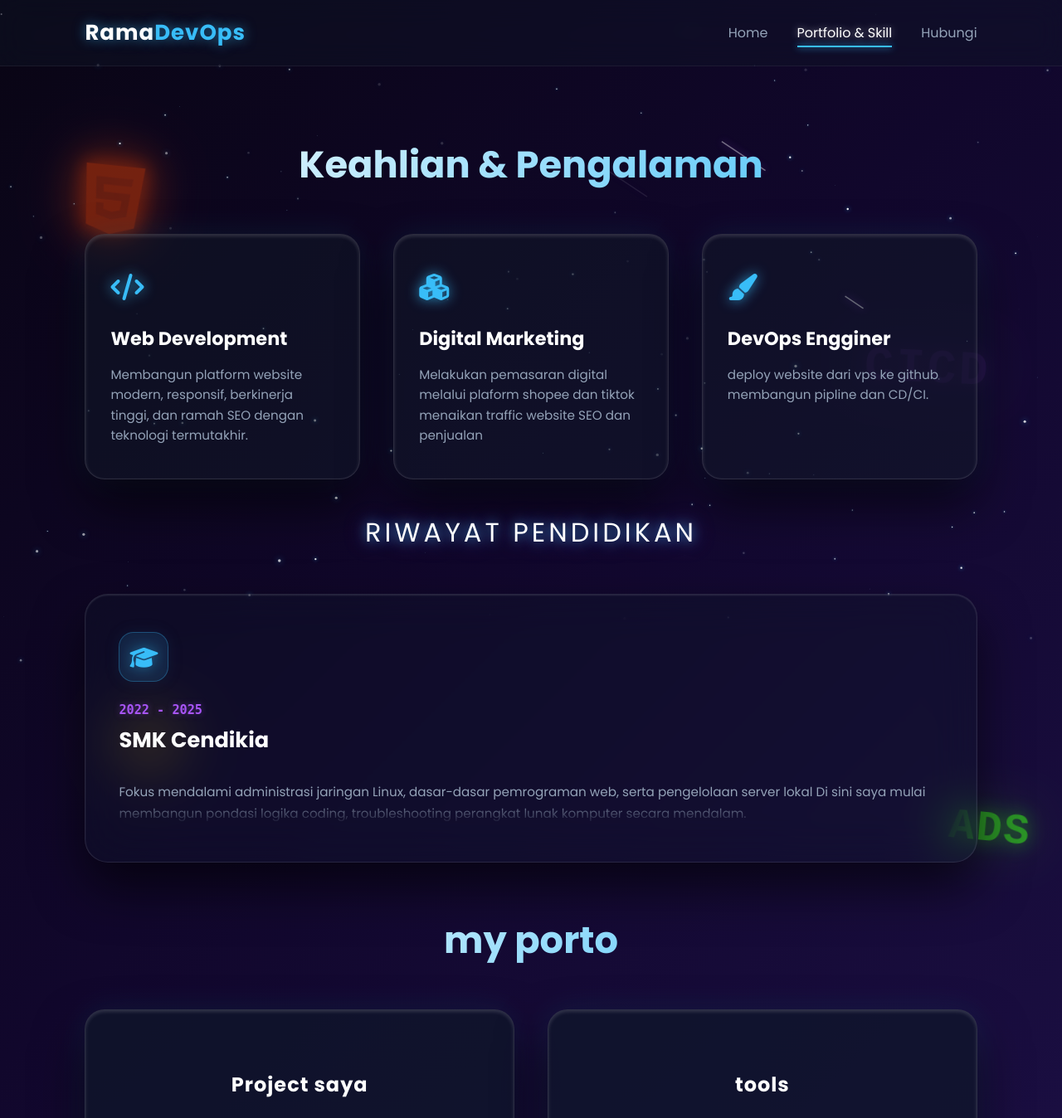
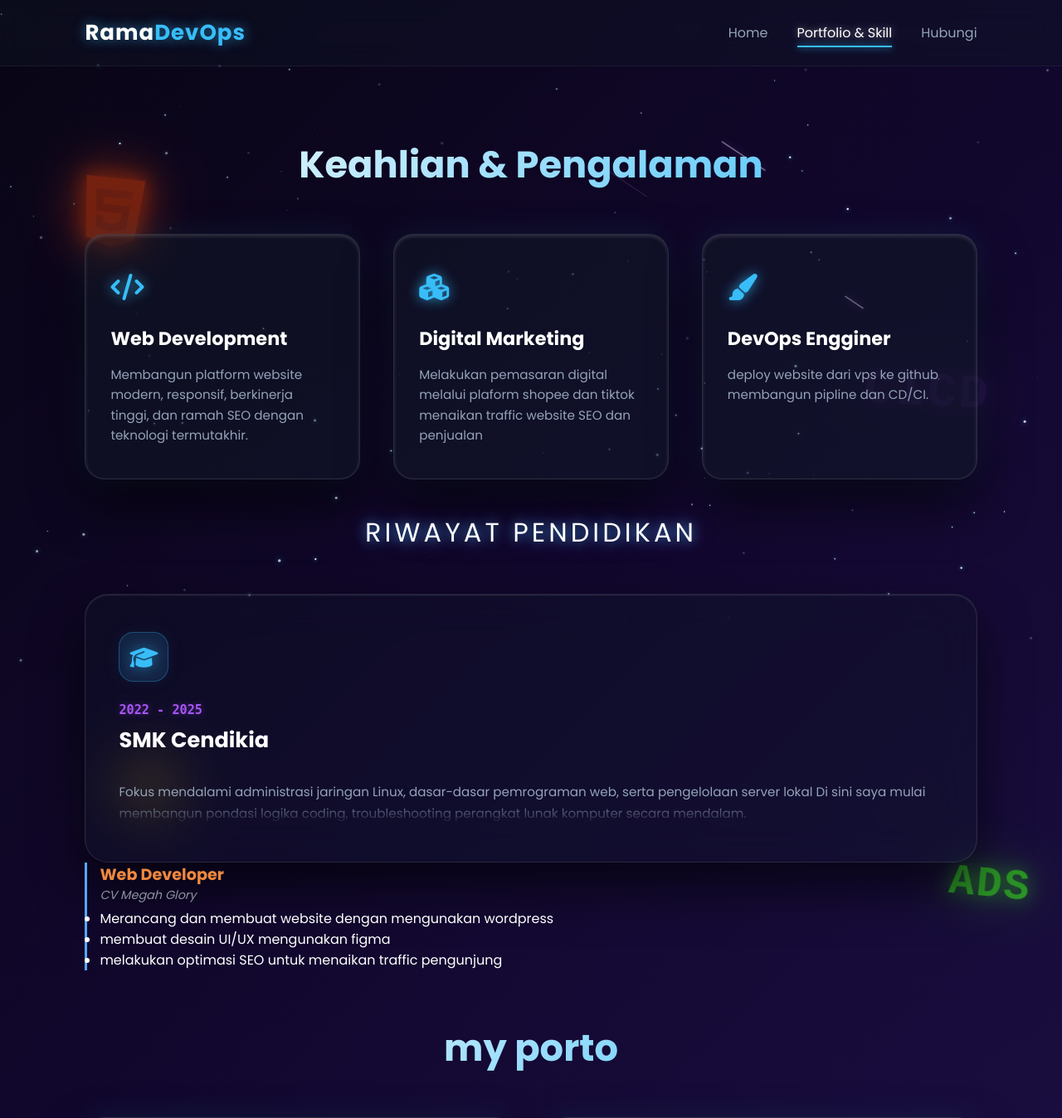
Before and after one commit to ramaaloysius12/ramadevops, a PHP site: page /portfolio.html in a window 1280 px wide. Shown: the top 1348 px of the page at 83% size. Run offline with PHP 8.4, Linux system fonts and the light colour scheme.

Commit message:
Deploying to gh-pages from @ ramaaloysius12/ramadevops@8f48a60ae9147aff6cdb2b025d7df05affd0885e 🚀

```diff
--- a/portfolio.html
+++ b/portfolio.html
@@ -77,6 +77,18 @@
                 </p>
             </div>
         </div>
+       <div class="fade-out-text job">
+        <div class="job-title">Web Developer</div>
+        <div class="job-company">CV Megah Glory</div>
+        <ul>
+            <li>Merancang dan membuat website dengan mengunakan wordpress</li>
+            <li>membuat desain UI/UX mengunakan figma </li>
+            <li>melakukan optimasi SEO untuk menaikan traffic pengunjung</li>
+
+
+        </ul>
+    </div>
+</div>
 
 
     </div>
--- a/style.css
+++ b/style.css
@@ -879,3 +879,55 @@ body::before {
         max-height: 400px;
     }
 }
+
+.job {
+    margin-bottom: 20px;
+    padding-left: 15px;
+    border-left: 3px solid #58a6ff;
+}
+.job-title {
+    font-weight: bold;
+    color: #f0883e;
+    font-size: 1.2em;
+}
+.job-company {
+    color: #8b949e;
+    font-style: italic;
+    font-size: 0.9em;
+    margin-bottom: 5px;
+}
+
+/* --- 1. Animasi 3D Fade In Berulang (Infinite) --- */
+@keyframes fadeIn3DRepeat {
+    0% {
+        opacity: 0;
+        /* Mulai dari jauh di dalam layar (Z-axis negatif) dan mendongak */
+        transform: translateZ(-200px) rotateX(10deg) scale(0.9);
+    }
+    15%, 85% {
+        opacity: 1;
+        /* Posisi diam sempurna dan jelas di layar */
+        transform: translateZ(0) rotateX(0deg) scale(1);
+    }
+    100% {
+        opacity: 0;
+        /* Kembali menjauh atau memudar sebelum mengulang lagi */
+        transform: translateZ(-200px) rotateX(10deg) scale(0.9);
+    }
+}
+
+/* --- 2. Animasi Teks Transparan Berulang (Pulse Glow) --- */
+.animasi-teks-transparan {
+    animation: textTransparentPulse 3s ease-in-out infinite;
+}
+
+@keyframes textTransparentPulse {
+    0%, 100% {
+        color: rgba(88, 166, 255, 1); /* Warna solid penuh */
+        text-shadow: 0 0 8px rgba(88, 166, 255, 0.6);
+    }
+    50% {
+        color: rgba(88, 166, 255, 0.3); /* Teks menjadi sangat transparan */
+        text-shadow: 0 0 0px rgba(88, 166, 255, 0);
+    }
+}
```
Also changed, not shown: 1 other file.
